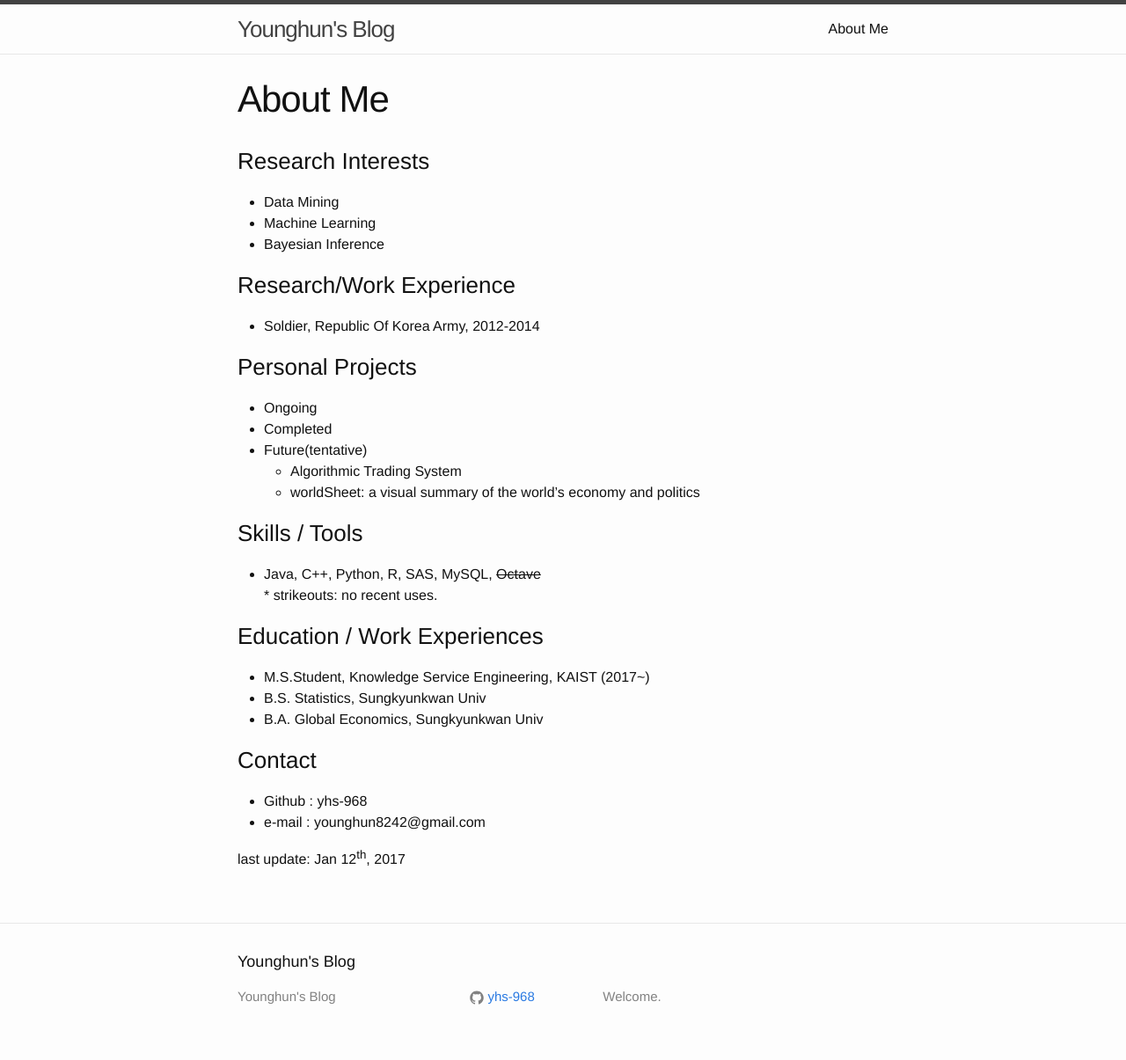
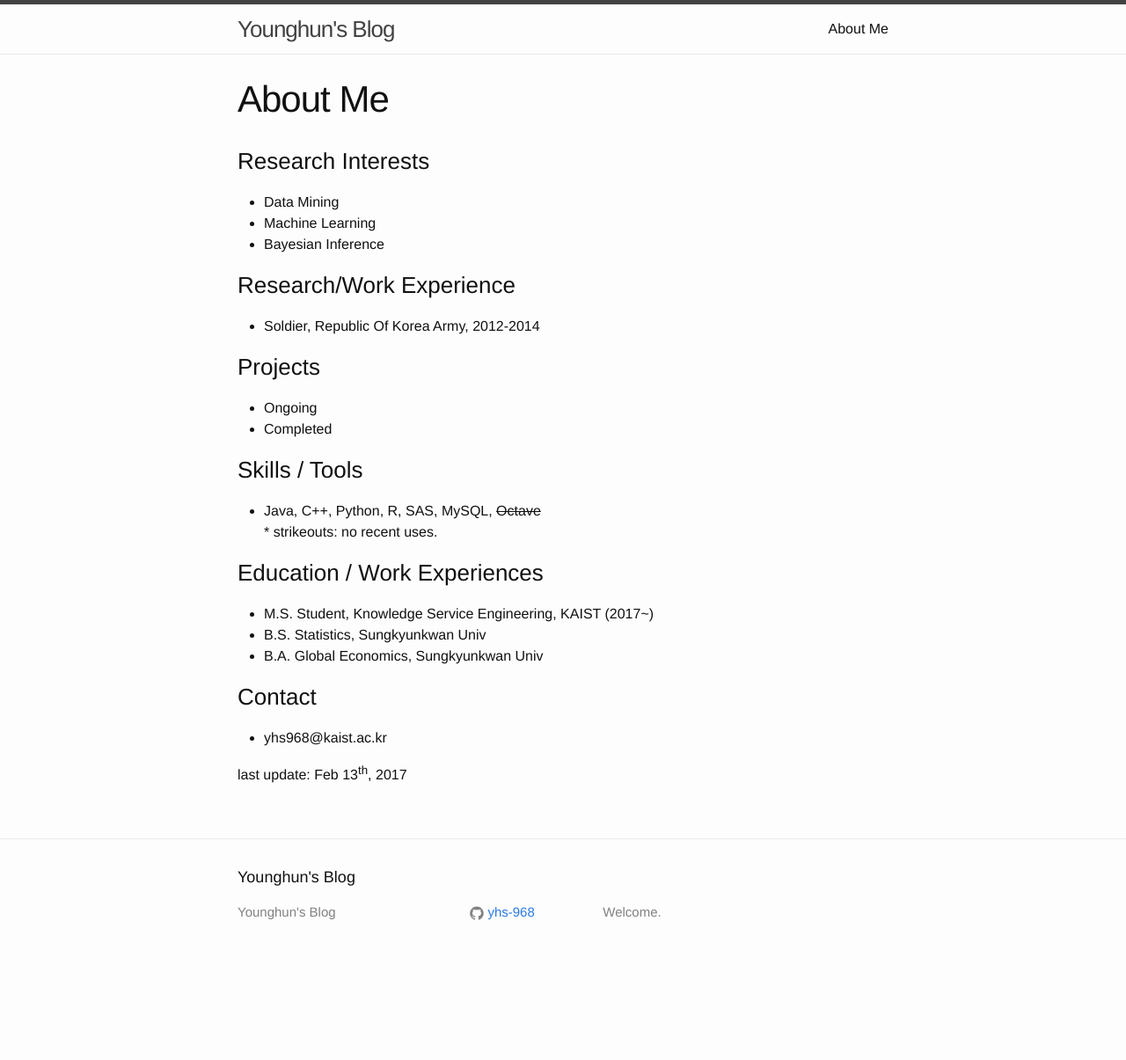
Before and after one commit to yhs968/yhs968.github.io, a Jekyll site: the page built from about.md, in a window 1280 px wide. Shown: the whole page at 88% size. Built offline with Jekyll 4.4.1, drawn with Linux system fonts in a browser that asks for light colours; after the commit the page ends 1109 px from its top, so only the background shows below that.

```diff
--- a/about.md
+++ b/about.md
@@ -12,28 +12,24 @@
 ### Research/Work Experience
 - Soldier, Republic Of Korea Army, 2012-2014
 
-### Personal Projects
+### Projects
 - Ongoing
 - Completed
-- Future(tentative)
-	- Algorithmic Trading System
-	- worldSheet: a visual summary of the world's economy and politics
 
 ### Skills / Tools
 - Java, C++, Python, R, SAS, MySQL, <s>Octave</s>
 \* strikeouts: no recent uses.
 
 ### Education / Work Experiences
-- M.S.Student, Knowledge Service Engineering, KAIST (2017~)
+- M.S. Student, Knowledge Service Engineering, KAIST (2017~)
 - B.S. Statistics, Sungkyunkwan Univ
 - B.A. Global Economics, Sungkyunkwan Univ
 
 ### Contact
-- Github : yhs-968 <a href="https://github.com/yhs-968"><i class="fa fa-github"></i></a>
-- e-mail : younghun8242@gmail.com
+- yhs968@kaist.ac.kr
 
 
 
 
 
-last update: Jan 12<sup>th</sup>, 2017
+last update: Feb 13<sup>th</sup>, 2017
```
Also changed, not shown: _posts/2017-01-02-Blog Under Construction.md (+1 -1 lines), 2 other files.
